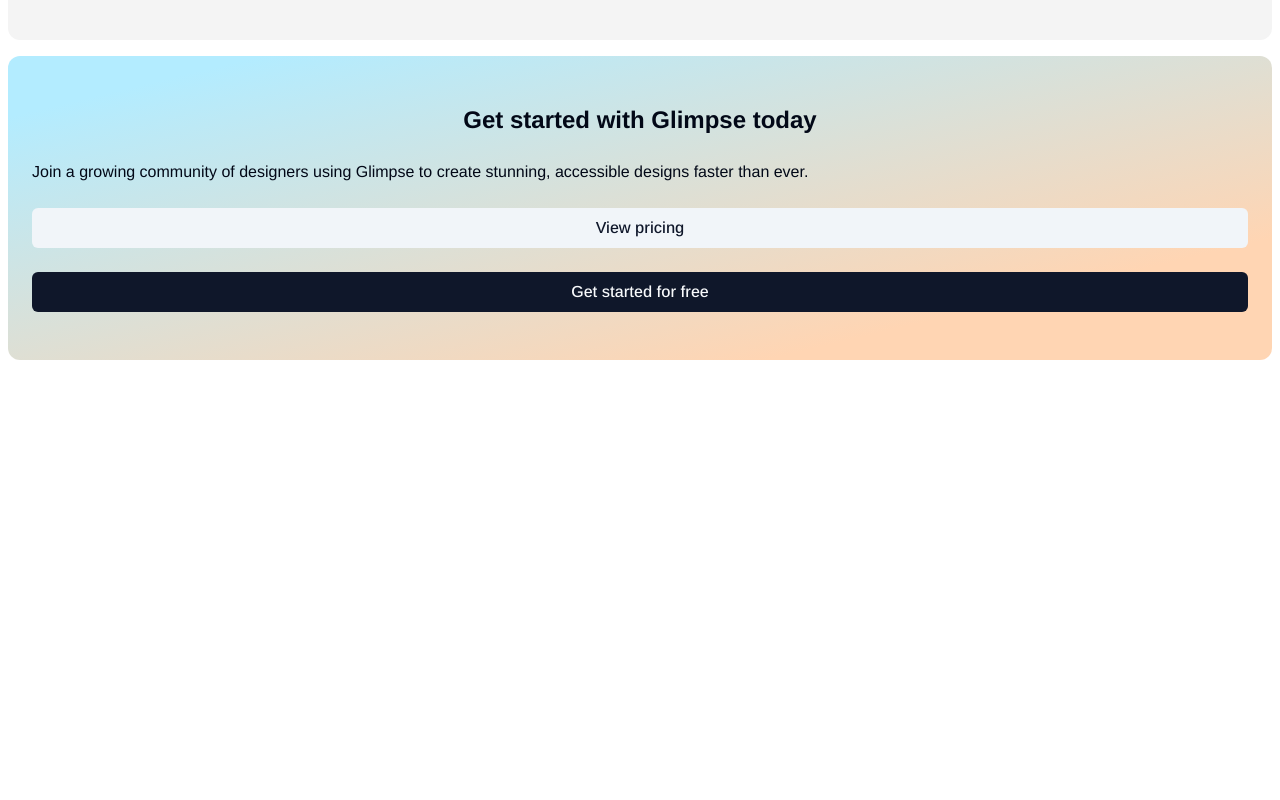
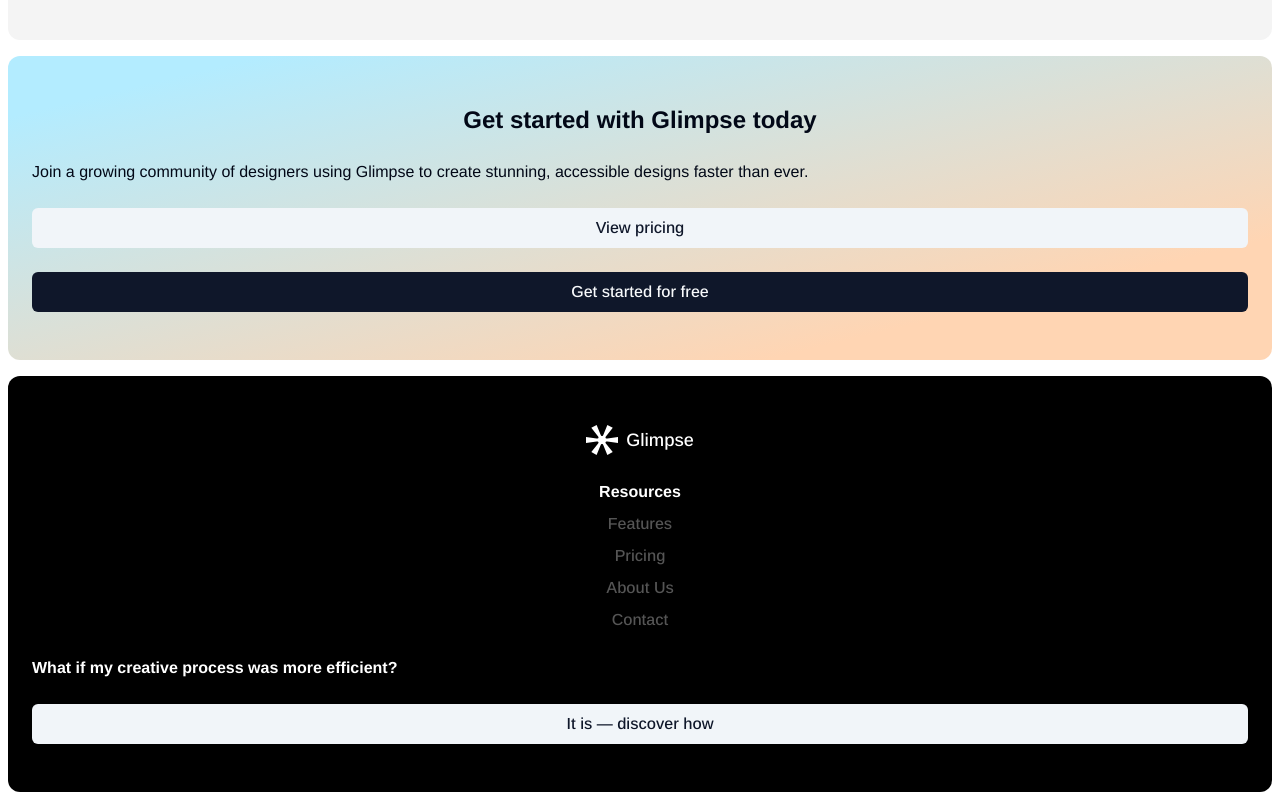
Before and after one commit to ci-dominguez/old-glimpse-nextjs, a Next.js app: page / in a window 1280 px wide. Shown: the part 4092-4892 px from the top of the page. Before the commit the page ends 4460 px from the top, so only its background shows below. Built offline with nearby package versions, Linux system fonts and the light colour scheme.

Commit message:
Create and add footer to layout

```diff
--- a/app/layout.tsx
+++ b/app/layout.tsx
@@ -4,6 +4,7 @@
 import './globals.css';
 import Nav from '@/components/navigation/Nav';
 import { NavProvider } from '@/contexts/NavContext';
+import Footer from '@/components/navigation/Footer';
 
 const arimo = Arimo({
   weight: ['400', '500', '600', '700'],
@@ -31,6 +32,7 @@
           <NavProvider>
             <Nav />
             {children}
+            <Footer />
           </NavProvider>
         </body>
       </html>
--- /dev/null
+++ b/components/navigation/Footer.tsx
@@ -0,0 +1,49 @@
+'use client';
+import { useNav } from '@/contexts/NavContext';
+import { links } from '@/utils/links';
+import Link from 'next/link';
+import Logo from '../icons/logo';
+import { Button } from '../ui/button';
+
+const Footer = () => {
+  const { setExtended } = useNav();
+  return (
+    <footer className='flex flex-col m-2 px-6 py-12 space-y-6 rounded-xl bg-black text-white text-center'>
+      <Link
+        href='/'
+        className='flex items-center space-x-2 font-medium text-lg justify-center'
+      >
+        <Logo className='size-8 fill-white' />
+        <span>Glimpse</span>
+      </Link>
+      <ul className='flex flex-col space-y-2'>
+        <li>
+          <h2 className='font-bold'>Resources</h2>
+        </li>
+        {links.map((link) => {
+          return (
+            <li key={link.name} className='font-medium text-on'>
+              <Link href={link.href}>{link.name}</Link>
+            </li>
+          );
+        })}
+      </ul>
+      <h2 className='font-bold text-left'>
+        What if my creative process was more efficient?
+      </h2>
+      <Button className='p-0 text-md' variant='secondary'>
+        <Link
+          onClick={() => {
+            setExtended(false);
+          }}
+          href='/sign-up'
+          className='px-4 py-2 w-full'
+        >
+          It is &mdash; discover how
+        </Link>
+      </Button>
+    </footer>
+  );
+};
+
+export default Footer;
```
